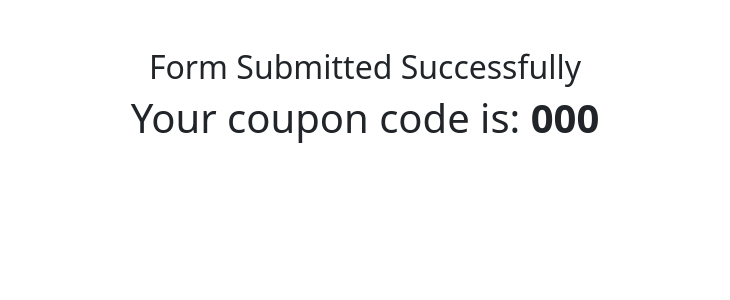
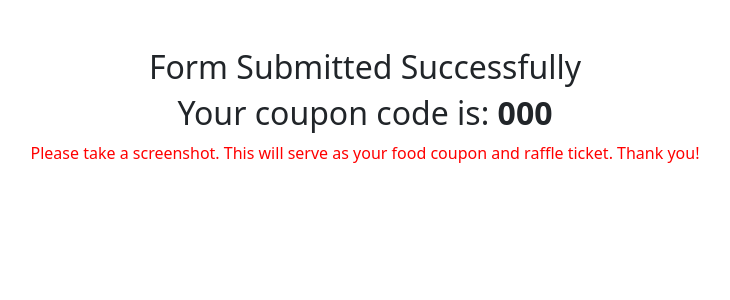
Before and after one commit to benjaminmeneque/wgc, a Django app: template templates/christmas_party/success.html in a window 1280 px wide. Shown: the top 300 px of the page, without its empty margins (275-1005 px from the left). Run offline with Django 5.2, Linux system fonts and the light colour scheme; the template is opened without the code that fills it: most values are stand-ins (such as "Sample title", 1, 10 or a date in 2020).

Commit message:
small changes

```diff
--- a/christmas_party/models.py
+++ b/christmas_party/models.py
@@ -15,7 +15,7 @@ class Attendance(models.Model):
     ]
     full_name = models.CharField(max_length=255, help_text="enter your full name")
     company = models.CharField(
-        choices=COMPANY_CHOICES, max_length=100, help_text="please select your company"
+        choices=COMPANY_CHOICES, max_length=100, help_text="select your company"
     )
     contact_number = PhoneNumberField(
         region="PH", help_text="enter your contact number (e.g., 09123456789)"
--- a/config/urls.py
+++ b/config/urls.py
@@ -20,5 +20,5 @@ from django.urls import include, path
 
 urlpatterns = [
     path("admin/", admin.site.urls),
-    path("wgc/", include("christmas_party.urls")),
+    path("", include("christmas_party.urls")),
 ]
--- a/templates/christmas_party/success.html
+++ b/templates/christmas_party/success.html
@@ -6,5 +6,6 @@
 
 {% block content %}
 <h2 class="text-center">Form Submitted Successfully</h2>
-<h1 class="text-center">Your coupon code is: <strong>{{ coupon_code }}</strong></h1>
+<h2  class="text-center">Your coupon code is: <strong>{{ coupon_code }}</strong></h1>
+<p class="text-center" style="color: red;">Please take a screenshot. This will serve as your food coupon and raffle ticket. Thank you!</p>
 {% endblock content %}
```
Also changed, not shown: templates/christmas_party/attendance_form.html (+0 -11 lines).
